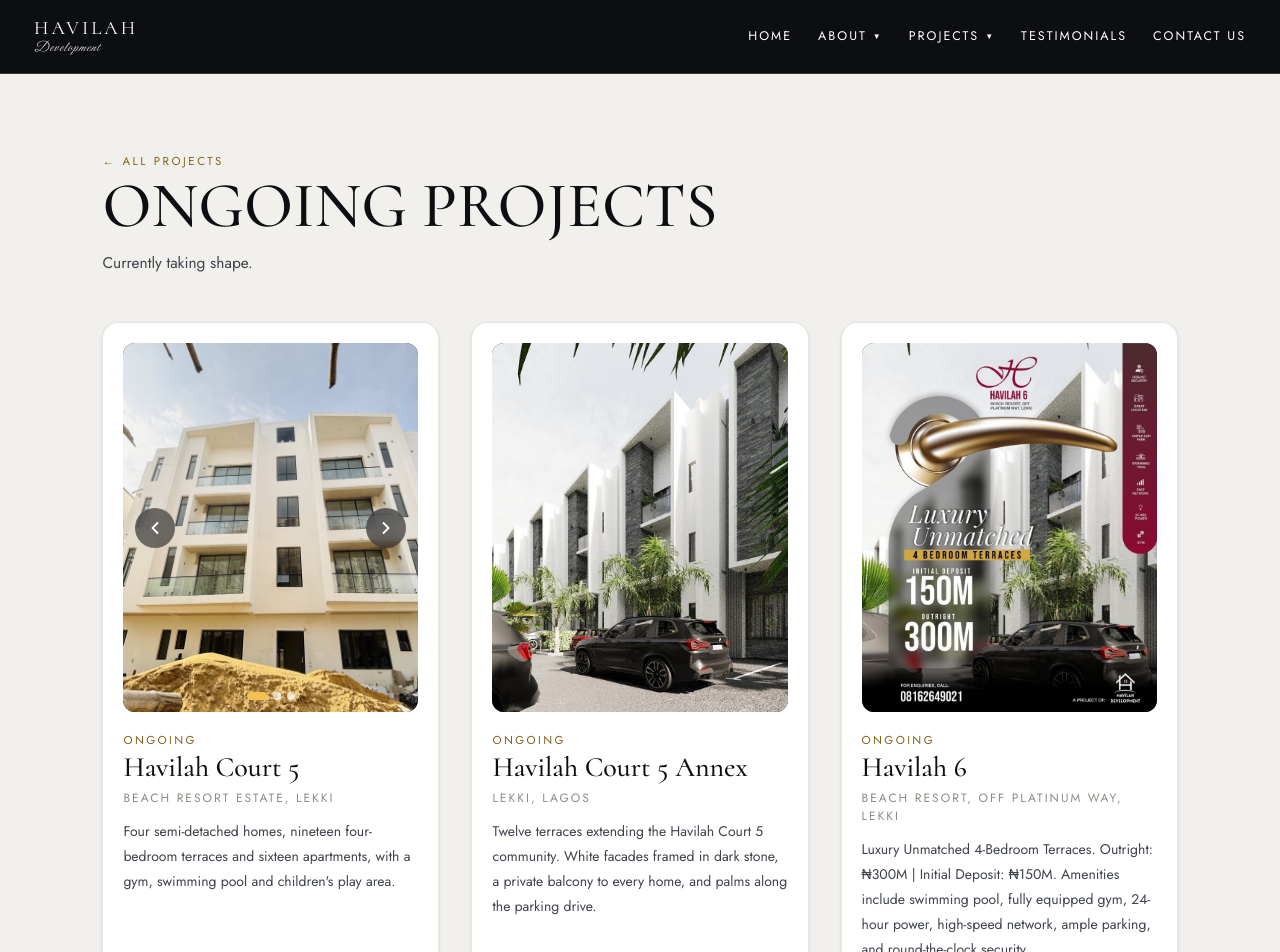
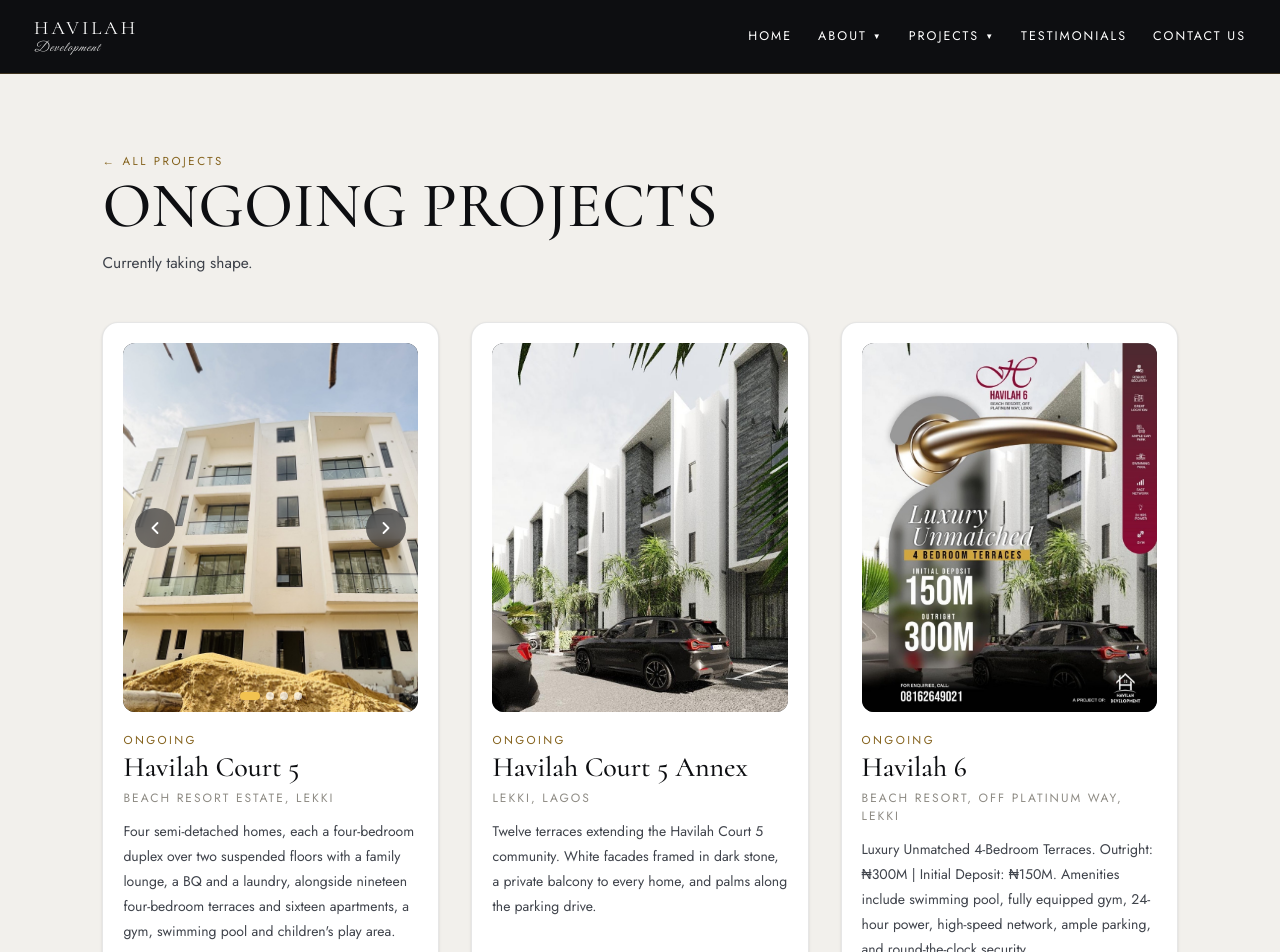
Before and after one commit to oduwoleeyinojuoluwa44/havilah-site, a Next.js app: page /projects/ongoing in a window 1280 px wide. Shown: the top 952 px of the page. Built offline with nearby package versions, Linux system fonts and the light colour scheme.

Commit message:
Add the Court 5 semi-detached render and its unit detail
The supplied render of the semi-detached pair joins the Court 5 gallery, and
the description now says what those four homes are: four-bedroom duplexes
over two suspended floors with a family lounge, a BQ and a laundry.

```diff
--- a/data/projects.ts
+++ b/data/projects.ts
@@ -69,9 +69,10 @@
     status: "ongoing",
     location: "Beach Resort Estate, Lekki",
     description:
-      "Four semi-detached homes, nineteen four-bedroom terraces and sixteen apartments, with a gym, swimming pool and children's play area.",
+      "Four semi-detached homes, each a four-bedroom duplex over two suspended floors with a family lounge, a BQ and a laundry, alongside nineteen four-bedroom terraces and sixteen apartments, a gym, swimming pool and children's play area.",
     image: "/images/proj-havilah-5-a.jpg",
     gallery: [
+      "/images/proj-havilah-5-semi.jpg",
       "/images/proj-havilah-5-b.jpg",
       "/images/proj-havilah-5-c.jpg",
     ],
```
Also changed, not shown: public/images/proj-havilah-5-semi.jpg (added).
